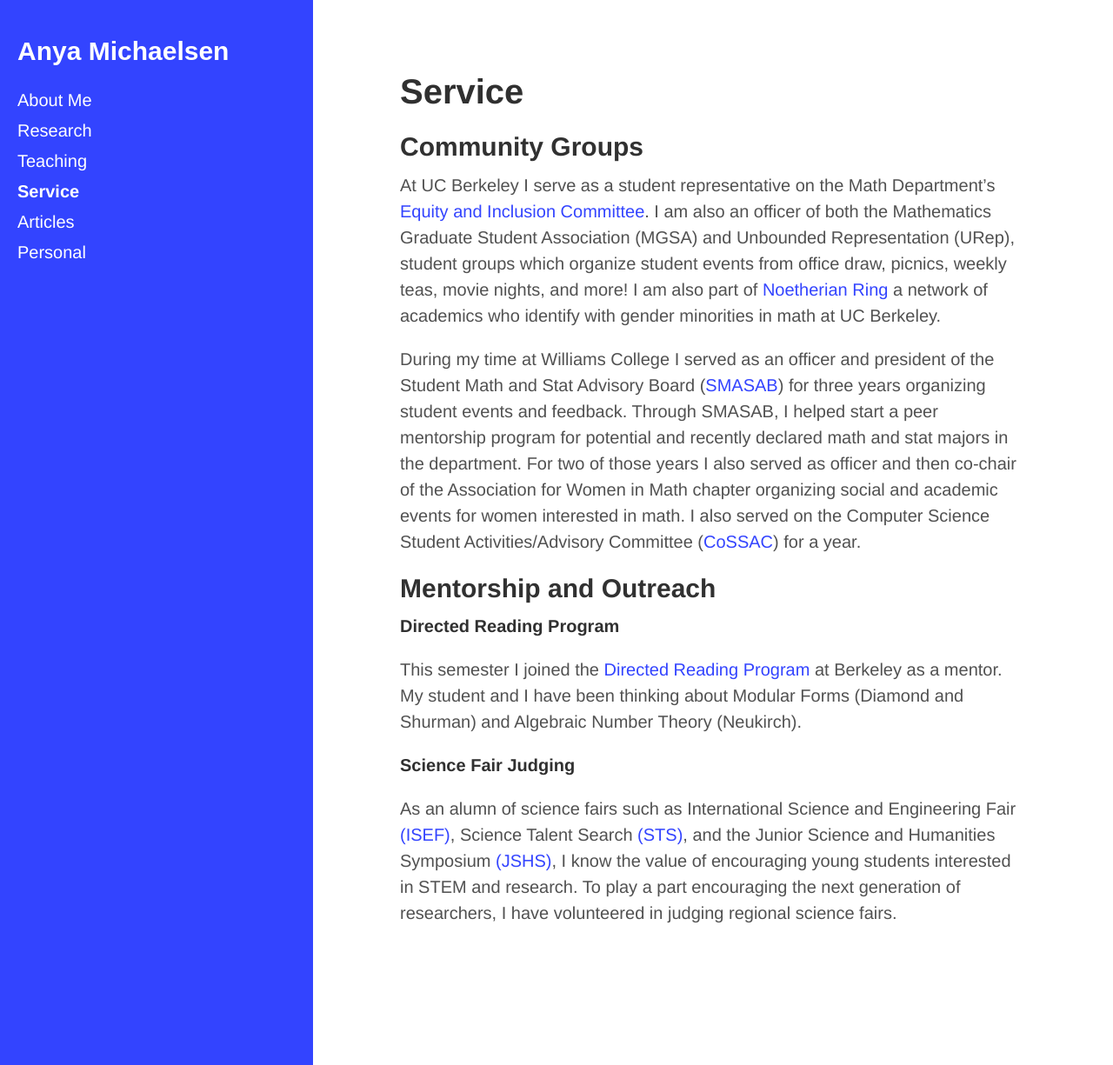
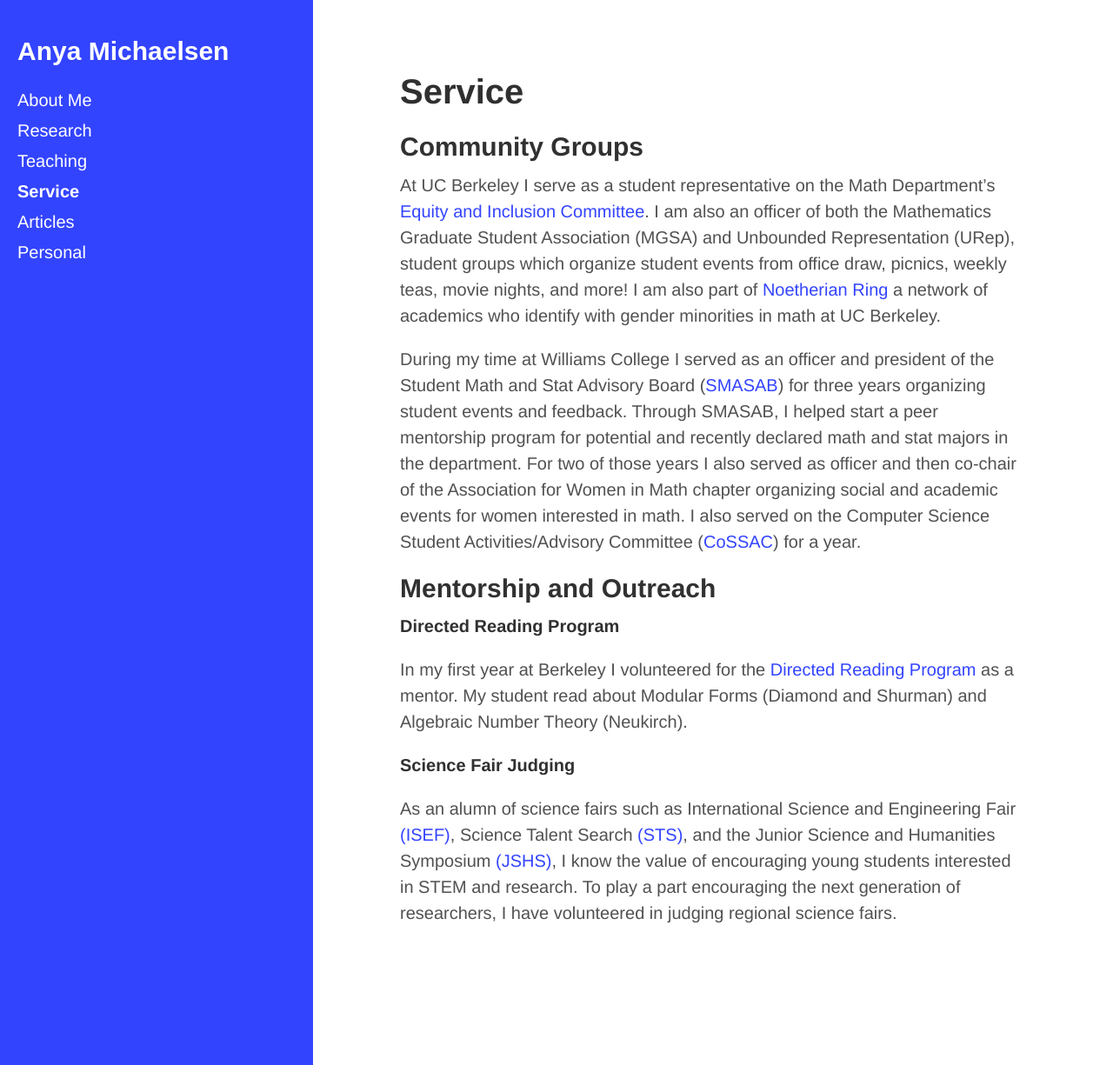
Before and after one commit to amichaelsen/amichaelsen.github.io, a Jekyll site: the page built from service.md, in a window 1280 px wide and 1225 px high. Shown: the whole window at 87% size. Built offline with Jekyll 4.4.1, drawn with Linux system fonts in a browser that asks for light colours.

Commit message:
updated DRP involvement

```diff
--- a/service.md
+++ b/service.md
@@ -23,8 +23,8 @@ During my time at Williams College I served as an officer and president of the S
 
 **Directed Reading Program**
 
-This semester I joined the [Directed Reading Program](https://math.berkeley.edu/wp/drp/) at Berkeley as a mentor.
-My student and I have been thinking about Modular Forms (Diamond and Shurman) and Algebraic Number
+In my first year at Berkeley I volunteered for the [Directed Reading Program](https://math.berkeley.edu/wp/drp/) as a mentor.
+My student read about Modular Forms (Diamond and Shurman) and Algebraic Number
 Theory (Neukirch).
 
 **Science Fair Judging**
```
